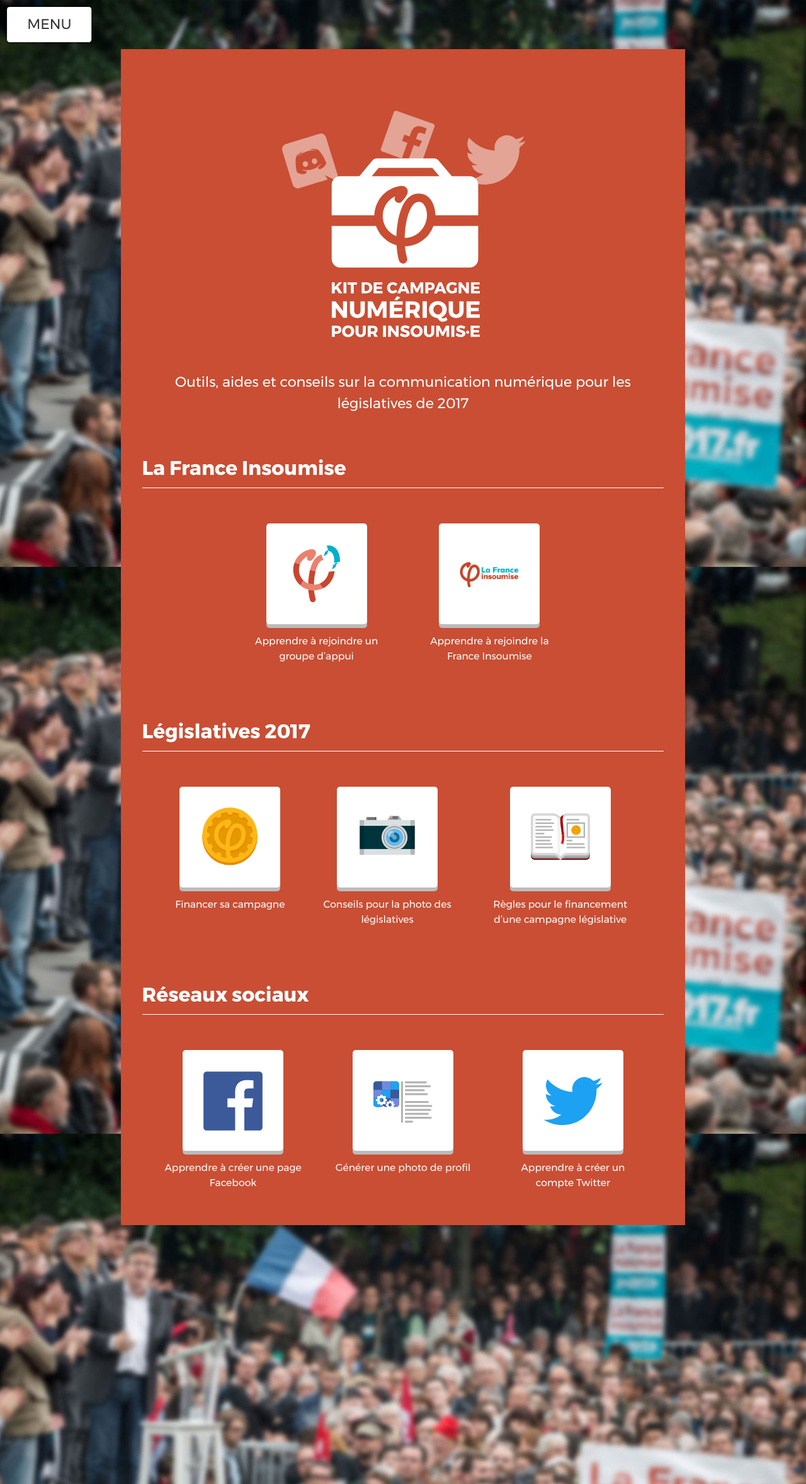
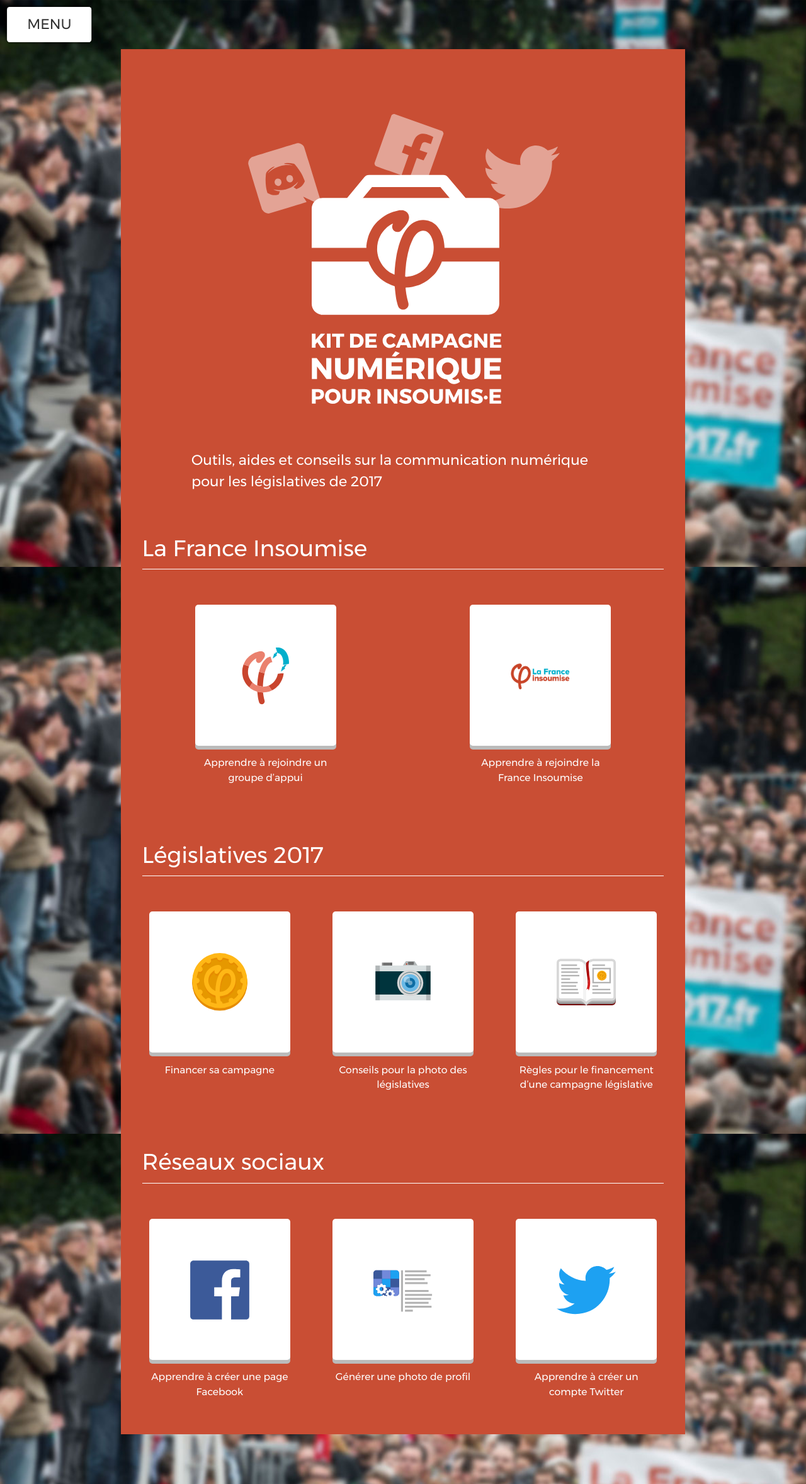
Before and after one commit to ryuran/kitcampagne.fi, a Jekyll site: the page built from index.html, in a window 1280 px wide. Shown: the whole page at 63% size. Built offline with Jekyll 4.4.1, drawn with Linux system fonts in a browser that asks for light colours.

Commit message:
improve home css

```diff
--- a/_sass/base/_typo.scss
+++ b/_sass/base/_typo.scss
@@ -20,7 +20,7 @@ h2 {
 	font-size: 1.6rem;
 	text-align: left;
 	border-bottom: 1px solid $color-corail;
-	font-weight: bold;
+	font-weight: normal;
   line-height: 1.2em;
 }
 
@@ -28,7 +28,7 @@ h3 {
 	margin: 3rem 0 1.5rem;
 	font-size: 1.4rem;
 	text-align: left;
-	font-weight: bold;
+	font-weight: normal;
   line-height: 1.2em;
 }
 
--- /dev/null
+++ b/_sass/component/_home.scss
@@ -0,0 +1,82 @@
+.home {
+  background-color: $color-corail;
+  color: $color-white;
+
+  &-header {
+    display: block;
+    margin: 0 auto;
+    max-width: 30rem;
+  }
+
+  &-title {
+    > img {
+      max-width: 100%;
+      height: auto;
+    }
+  }
+
+  &-intro {
+    display: block;
+    text-align: center;
+  }
+
+  &-category {
+    &-title {
+      border-color: $color-white;
+    }
+  }
+
+  &-nav {
+    padding: 0;
+    margin: 0;
+    list-style: none;
+    text-align: center;
+    display: flex;
+    margin: 0 -1rem;
+    justify-content: flex-start;
+    align-items: flex-start;
+    align-content: center;
+    flex-wrap: wrap;
+
+    > li {
+      padding: 1rem;
+      width: 30%;
+      min-width: 12rem;
+      flex-basis: auto; /* default value */
+      flex-grow: 1;
+    }
+
+    &-link {
+      text-align: center;
+      max-width: 10rem;
+      display: block;
+      margin: 0 auto;
+      color: #ffffff;
+      text-decoration: none;
+      font-size: .7em;
+      line-height: 1.5em;
+
+      &:visited,
+      &:hover {
+        color: $color-white;
+        text-decoration: none;
+      }
+
+      &-icon {
+        background-color: $color-white;
+        border-radius: 5px;
+        width: 10rem;
+        line-height: 10rem;
+        box-shadow: 0px 6px 0px #bbbbbb;
+        margin: 0 auto 1em;
+
+        > img {
+          display: inline-block;
+          max-height: 100px;
+          max-width: 100px;
+          vertical-align: middle;
+        }
+      }
+    }
+  }
+}
--- /dev/null
+++ b/_sass/element/_wrap.scss
@@ -0,0 +1,7 @@
+.wrap {
+	max-width: 40rem;
+	margin: 0 auto;
+	padding: 1.5rem;
+	background-color: $color-white;
+  color: $color-text;
+}
--- a/assets/css/main.scss
+++ b/assets/css/main.scss
@@ -12,85 +12,14 @@
 @import 'base/typo';
 
 // UI element
+@import 'element/wrap';
 @import 'element/loader';
 
 // UI component
 @import 'component/nav';
+@import 'component/home';
 
 // TODO: cut it in partials
-
-
-.wrap {
-	max-width: 40rem;
-	margin: 0 auto;
-	padding: 1.5rem;
-	background-color: $color-white;
-  color: $color-text;
-
-  &-home {
-	  background-color: $color-corail;
-    color: $color-white;
-  }
-}
-
-.logo-desc {
-  display: block;
-  text-align: center;
-}
-
-.index-category {
-  margin: 3rem 0 1.5rem;
-  font-size: 1.4rem;
-  text-align: left;
-  font-weight: bold;
-  line-height: 1.2em;
-  padding-bottom: .5rem;
-  border-bottom: 1px solid #ffffff;
-}
-
-.navicons {
-  padding: 0;
-  margin: 0;
-  text-align: center;
-
-  > li {
-    display: inline-block;
-    vertical-align: top;
-  }
-}
-
-.page-icon {
-  text-align: center;
-  max-width: 10rem;
-  display: block;
-  margin: 1rem;
-  color: #ffffff;
-  text-decoration: none;
-  font-size: .7em;
-  line-height: 1.5em;
-
-  &:visited,
-  &:hover {
-    color: $color-white;
-    text-decoration: none;
-  }
-
-  > .icon {
-    background-color: $color-white;
-    border-radius: 5px;
-    width: 160px;
-    line-height: 160px;
-    box-shadow: 0px 6px 0px #bbbbbb;
-    margin: 0 auto 1em;
-
-    > img {
-      display: inline-block;
-      max-height: 100px;
-      max-width: 100px;
-      vertical-align: middle;
-    }
-  }
-}
 
 .tuto {
   max-width: 30em;
@@ -128,20 +57,6 @@
       }
     }
   }
-}
-
-
-#index-logo-frame {
-  margin-left: auto;
-  margin-right: auto;
-  max-width: 400px;
-  height: 400px;
-  overflow: hidden;
-}
-
-#index-logo {
-  max-width: 400px;
-  display: block;
 }
 
 ul.inline {
--- a/index.html
+++ b/index.html
@@ -1,24 +1,29 @@
 ---
 layout: default
 creator: necropotame
-wrapClass: 'wrap-home'
+wrapClass: 'home'
 contentdescription:
 ---
-<h1 id="index-logo-frame"><img src="/assets/images/kcn-logo.svg" alt="Kit de Campagne Numérique pour Insoumis·e" id="index-logo" /></h1>
-<p class="logo-desc">Outils, aides et conseils sur la communication numérique pour les législatives de 2017</p>
-
+<header class="home-header">
+  <h1 class="home-title">
+    <img src="/assets/images/kcn-logo.svg" alt="Kit de Campagne Numérique pour Insoumis·e" />
+  </h1>
+  <p class="home-desc">Outils, aides et conseils sur la communication numérique pour les législatives de 2017</p>
+</header>
 {% for c in site.collections %}
   {% if c.label != 'posts' %}
-    <h2 class="index-category">{{c.title}}</h2>
-    <ul class="navicons" role="navigation">
+    <div class="home-category">
+      <h2 class="home-category-title">{{c.title}}</h2>
+      <ul class="home-nav" role="navigation">
         {% for p in c.docs %}
           <li>
-          <a class="page-icon" href="{{ p.url }}">
-            <div class="icon"><img src="/assets/images/icons/{{p.icon}}" /></div>
+            <a class="home-nav-link" href="{{ p.url }}">
+              <div class="home-nav-link-icon"><img src="/assets/images/icons/{{p.icon}}" /></div>
               {{p.title}}
             </a>
           </li>
         {% endfor %}
       </ul>
+    </div>
   {% endif %}
 {% endfor %}
```
Lines whose indentation alone changed are shown as unchanged.
